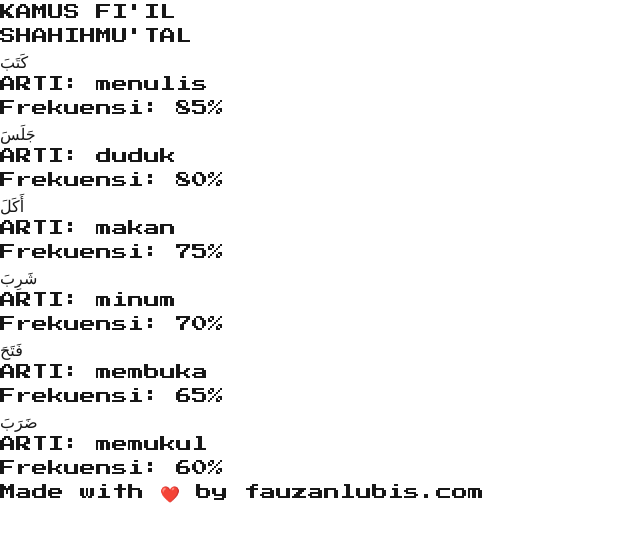
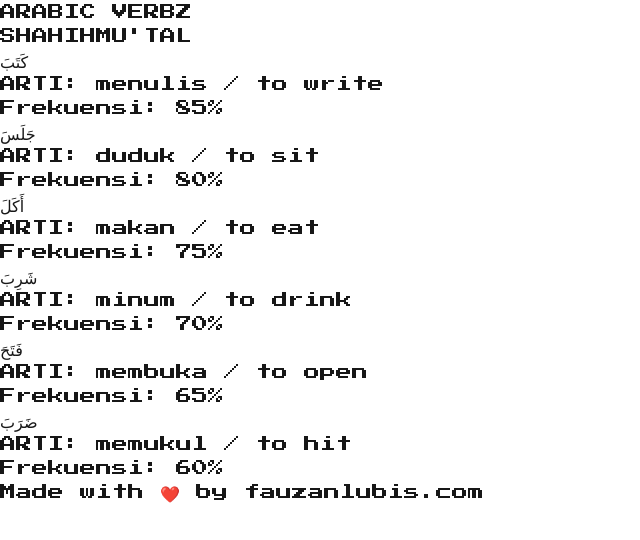
Before and after one commit to fauzanlbs/arabic-verbz, a Next.js app: page / in a window 1280 px wide. Shown: the top 540 px of the page, without its empty margins (0-640 px from the left). Built offline with nearby package versions, Linux system fonts and the light colour scheme.

Commit message:
update data

```diff
--- a/src/app/page.js
+++ b/src/app/page.js
@@ -14,7 +14,7 @@ export default function Home() {
     <div className="min-h-screen bg-[#383838] py-12">
       <div className="container mx-auto px-4">
         <h1 className={`${pressStart2P.className} text-center text-3xl text-[#FFD700] mb-8`}>
-          KAMUS FI'IL
+          ARABIC VERBZ
         </h1>
 
         {/* Tab Navigation */}
@@ -55,7 +55,7 @@ export default function Home() {
                   {verb.word}
                 </div>
                 <div className={`${pressStart2P.className} text-[#FFFFFF]`}>
-                  <span className="text-[#90EE90]">ARTI:</span> {verb.meaning}
+                  <span className="text-[#90EE90]">ARTI:</span> {verb.meaning} / {verb.meaning_en}
                 </div>
                 <div className={`${pressStart2P.className} mt-2 text-[#90EE90] text-sm`}>
                   Frekuensi: {verb.frequency}%
--- a/src/app/verbs/[id]/page.js
+++ b/src/app/verbs/[id]/page.js
@@ -77,7 +77,7 @@ export default function VerbDetail() {
             {verb.word}
           </div>
           <div className={`${pressStart2P.className} mb-4 text-[#FFFFFF]`}>
-            <span className="text-[#90EE90]">ARTI:</span> {verb.meaning}
+            <span className="text-[#90EE90]">ARTI:</span> {verb.meaning} / {verb.meaning_en}
           </div>
           <div className={`${pressStart2P.className} mb-6 text-[#FFFFFF]`}>
             <span className="text-[#90EE90]">TIPE:</span> {verb.type}
--- a/src/data/verbs.js
+++ b/src/data/verbs.js
@@ -5,6 +5,7 @@ export const verbs = [
     word: 'قَالَ',
     type: 'mutal',
     meaning: 'berkata',
+    meaning_en: 'to say',
     frequency: 95,
     examples: [
       {
@@ -51,7 +52,8 @@ export const verbs = [
     id: 'kana',
     word: 'كَانَ',
     type: 'mutal',
-    meaning: 'adalah/menjadi',
+    meaning: 'adalah, menjadi',
+    meaning_en: 'to be',
     frequency: 90,
     examples: [
       {
@@ -65,17 +67,32 @@ export const verbs = [
     ],
     tasrif: {
       madhi: {
-        ghoib: ['كَانَ', 'كَانَا', 'كَانُوْا'],
-        khitob: ['كُنْتَ', 'كُنْتُمَا', 'كُنْتُمْ'],
+        ghoib: {
+          mudzakkar: ['كَانَ', 'كَانَا', 'كَانُوْا'],
+          muannats: ['كَانَتْ', 'كَانَتَا', 'كُنَّ']
+        },
+        khitob: {
+          mudzakkar: ['كُنْتَ', 'كُنْتُمَا', 'كُنْتُمْ'],
+          muannats: ['كُنْتِ', 'كُنْتُمَا', 'كُنْتُنَّ']
+        },
         takallum: ['كُنْتُ', 'كُنَّا']
       },
       mudhari: {
-        ghoib: ['يَكُوْنُ', 'يَكُوْنَانِ', 'يَكُوْنُوْنَ'],
-        khitob: ['تَكُوْنُ', 'تَكُوْنَانِ', 'تَكُوْنُوْنَ'],
+        ghoib: {
+          mudzakkar: ['يَكُوْنُ', 'يَكُوْنَانِ', 'يَكُوْنُوْنَ'],
+          muannats: ['تَكُوْنُ', 'تَكُوْنَانِ', 'يَكُنَّ']
+        },
+        khitob: {
+          mudzakkar: ['تَكُوْنُ', 'تَكُوْنَانِ', 'تَكُوْنُوْنَ'],
+          muannats: ['تَكُوْنِيْنَ', 'تَكُوْنَانِ', 'تَكُنَّ']
+        },
         takallum: ['أَكُوْنُ', 'نَكُوْنُ']
       },
       amr: {
-        khitob: ['كُنْ', 'كُوْنَا', 'كُوْنُوْا']
+        khitob: {
+          mudzakkar: ['كُنْ', 'كُوْنَا', 'كُوْنُوْا'],
+          muannats: ['كُوْنِي', 'كُوْنَا', 'كُنَّ']
+        }
       }
     }
   },
@@ -84,6 +101,7 @@ export const verbs = [
     word: 'بَاعَ',
     type: 'mutal',
     meaning: 'menjual',
+    meaning_en: 'to sell',
     frequency: 85,
     examples: [
       {
@@ -97,17 +115,32 @@ export const verbs = [
     ],
     tasrif: {
       madhi: {
-        ghoib: ['بَاعَ', 'بَاعَا', 'بَاعُوْا'],
-        khitob: ['بِعْتَ', 'بِعْتُمَا', 'بِعْتُمْ'],
+        ghoib: {
+          mudzakkar: ['بَاعَ', 'بَاعَا', 'بَاعُوْا'],
+          muannats: ['بَاعَتْ', 'بَاعَتَا', 'بِعْنَ']
+        },
+        khitob: {
+          mudzakkar: ['بِعْتَ', 'بِعْتُمَا', 'بِعْتُمْ'],
+          muannats: ['بِعْتِ', 'بِعْتُمَا', 'بِعْتُنَّ']
+        },
         takallum: ['بِعْتُ', 'بِعْنَا']
       },
       mudhari: {
-        ghoib: ['يَبِيْعُ', 'يَبِيْعَانِ', 'يَبِيْعُوْنَ'],
-        khitob: ['تَبِيْعُ', 'تَبِيْعَانِ', 'تَبِيْعُوْنَ'],
+        ghoib: {
+          mudzakkar: ['يَبِيْعُ', 'يَبِيْعَانِ', 'يَبِيْعُوْنَ'],
+          muannats: ['تَبِيْعُ', 'تَبِيْعَانِ', 'يَبِعْنَ']
+        },
+        khitob: {
+          mudzakkar: ['تَبِيْعُ', 'تَبِيْعَانِ', 'تَبِيْعُوْنَ'],
+          muannats: ['تَبِيْعِيْنَ', 'تَبِيْعَانِ', 'تَبِعْنَ']
+        },
         takallum: ['أَبِيْعُ', 'نَبِيْعُ']
       },
       amr: {
-        khitob: ['بِعْ', 'بِيْعَا', 'بِيْعُوْا']
+        khitob: {
+          mudzakkar: ['بِعْ', 'بِيْعَا', 'بِيْعُوْا'],
+          muannats: ['بِيْعِي', 'بِيْعَا', 'بِعْنَ']
+        }
       }
     }
   },
@@ -116,6 +149,7 @@ export const verbs = [
     word: 'سَارَ',
     type: 'mutal',
     meaning: 'berjalan',
+    meaning_en: 'to walk',
     frequency: 80,
     examples: [
       {
@@ -163,6 +197,7 @@ export const verbs = [
     word: 'دَعَا',
     type: 'mutal',
     meaning: 'memanggil',
+    meaning_en: 'to call',
     frequency: 75,
     examples: [
       {
@@ -210,6 +245,7 @@ export const verbs = [
     word: 'نَسِيَ',
     type: 'mutal',
     meaning: 'lupa',
+    meaning_en: 'to forget',
     frequency: 70,
     examples: [
       {
@@ -259,6 +295,7 @@ export const verbs = [
     word: 'كَتَبَ',
     type: 'sahih',
     meaning: 'menulis',
+    meaning_en: 'to write',
     frequency: 85,
     examples: [
       {
@@ -306,6 +343,7 @@ export const verbs = [
     word: 'جَلَسَ',
     type: 'sahih',
     meaning: 'duduk',
+    meaning_en: 'to sit',
     frequency: 80,
     examples: [
       {
@@ -353,6 +391,7 @@ export const verbs = [
     word: 'أَكَلَ',
     type: 'sahih',
     meaning: 'makan',
+    meaning_en: 'to eat',
     frequency: 75,
     examples: [
       {
@@ -400,6 +439,7 @@ export const verbs = [
     word: 'شَرِبَ',
     type: 'sahih',
     meaning: 'minum',
+    meaning_en: 'to drink',
     frequency: 70,
     examples: [
       {
@@ -447,6 +487,7 @@ export const verbs = [
     word: 'فَتَحَ',
     type: 'sahih',
     meaning: 'membuka',
+    meaning_en: 'to open',
     frequency: 65,
     examples: [
       {
@@ -494,6 +535,7 @@ export const verbs = [
     word: 'ضَرَبَ',
     type: 'sahih',
     meaning: 'memukul',
+    meaning_en: 'to hit',
     frequency: 60,
     examples: [
       {
```
